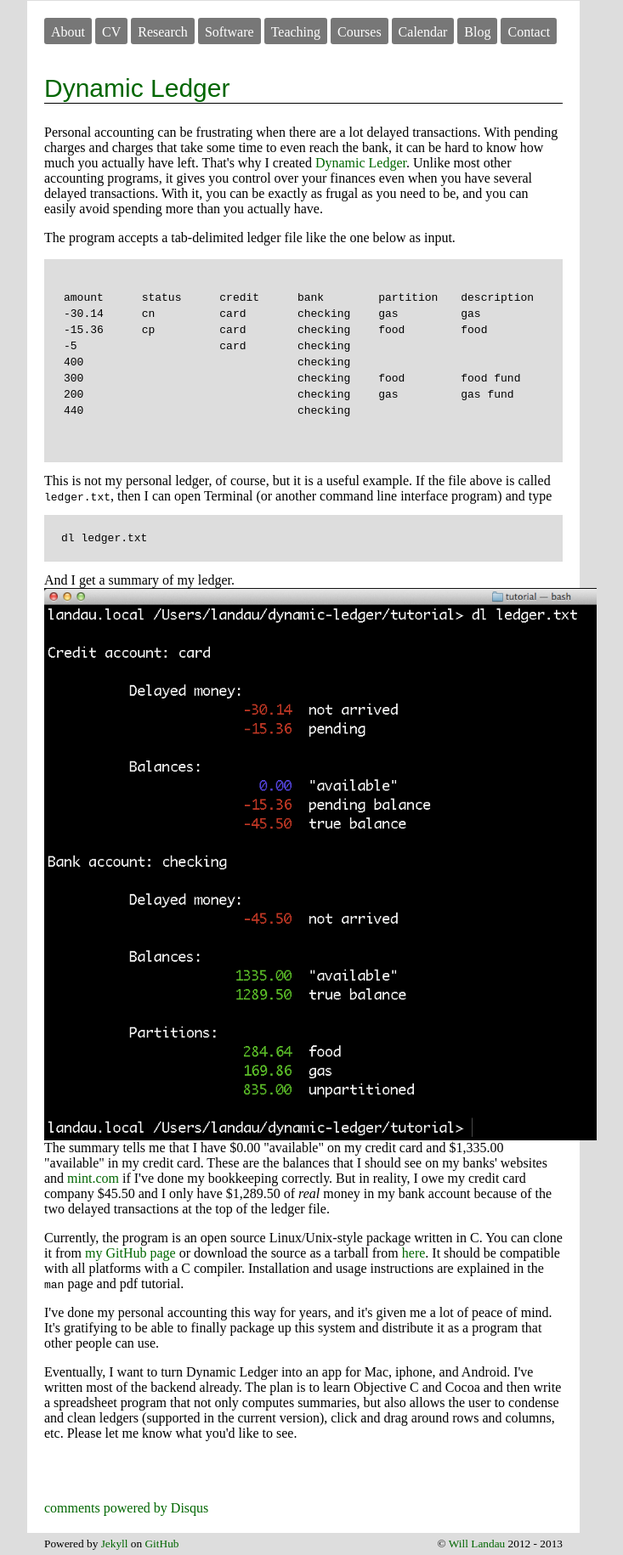
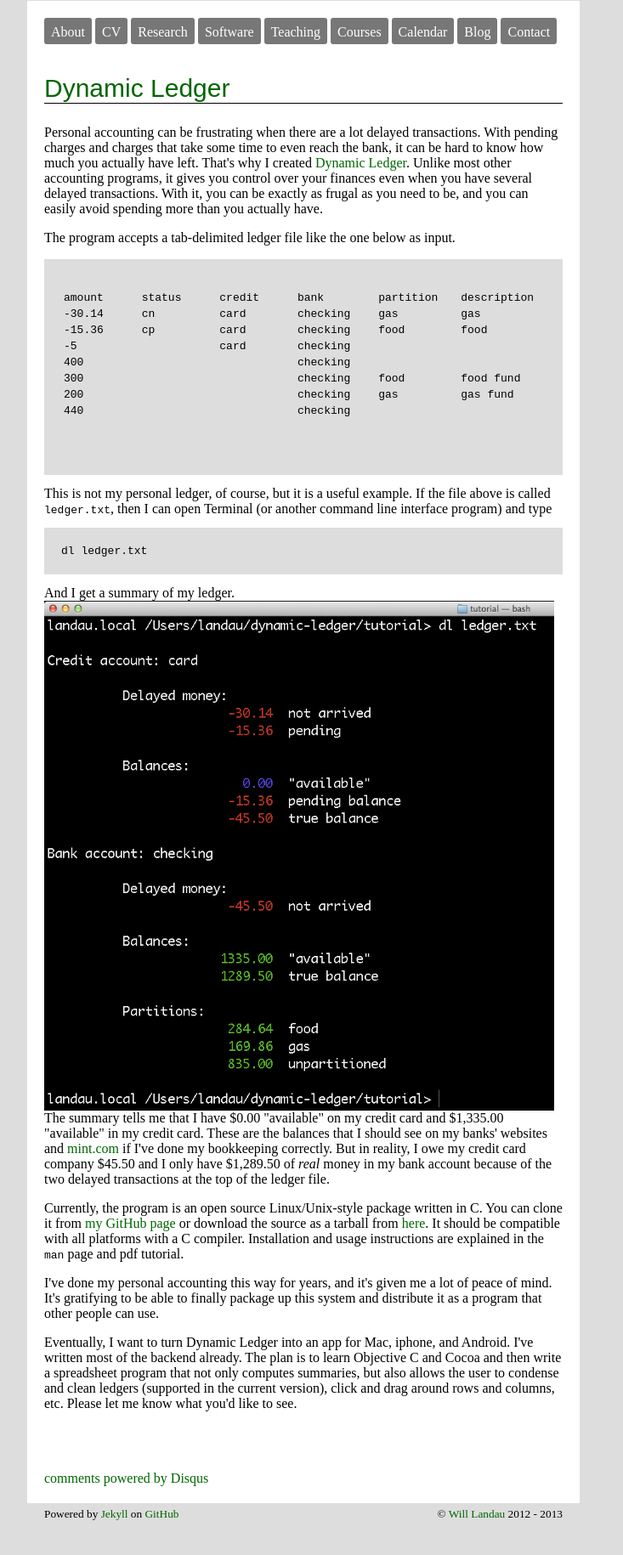
Before and after one commit to wlandau/wlandau.github.io, a Jekyll site: the page built from _posts/2013-12-21-Dynamic-Ledger.html, in a window 1280 px wide. Shown: the whole page at 85% size, without its empty margins (283-1016 px from the left). Built offline with Jekyll 4.4.1, drawn with Linux system fonts in a browser that asks for light colours; nearby versions of some CDN libraries; comment, search, counter and statistics services are not loaded; after the commit the page ends 1795 px from its top, so only the background shows below that.

Commit message:
editing post

```diff
--- a/_posts/2013-12-21-Dynamic-Ledger.html
+++ b/_posts/2013-12-21-Dynamic-Ledger.html
@@ -87,7 +87,7 @@ spending more than you actually have.
 <td width="100"></td>
 <td width="100"></td>
 </tr>
-</table>
+</table><br/>
 
 </pre></code>
 
@@ -99,9 +99,9 @@ If the file above is called <code>ledger.txt</code>, then I can open Terminal
 dl ledger.txt
 </pre></code>
 
-And I get a summary of my ledger.
+And I get a summary of my ledger.<br/>
 
-<img align="middle" src="{{page.root}}img/dynamic-ledger.png" height="650px" width="650px"/>
+<img align="middle" src="{{page.root}}img/dynamic-ledger.png" height="600px" width="600px"/><br/>
 
 The summary tells me that I have $0.00 "available" on my credit card and $1,335.00
 "available" in my credit card. These are the balances that I should see on my banks'
```
